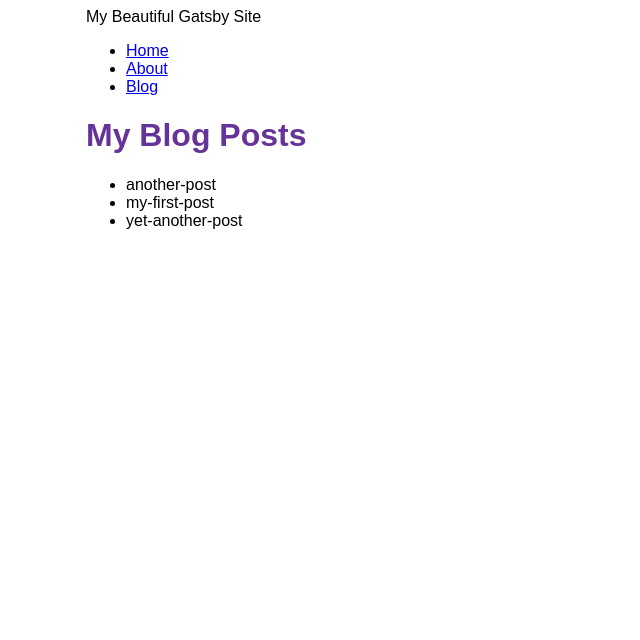
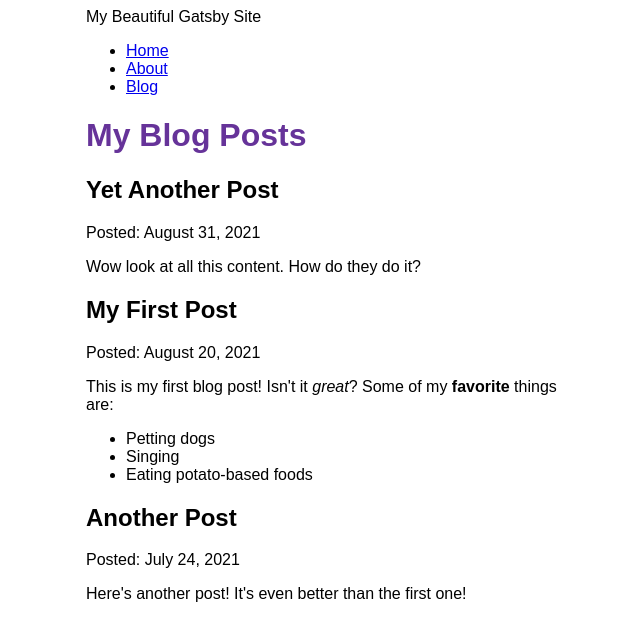
Before and after one commit to CamilaQueiroz/gastby-template, a Gatsby site: page /blog in a window 1280 px wide. Shown: the whole page, without its empty margins (304-944 px from the left). Built offline with nearby package versions, Linux system fonts and the light colour scheme; Gatsby itself is replaced by a stand-in of ours.

Commit message:
Finished Gatsby Tutorial Part 5

```diff
--- a/blog/another-post.mdx
+++ b/blog/another-post.mdx
@@ -0,0 +1,6 @@
+---
+title: "Another Post"
+date: "2021-07-24"
+---
+
+Here's another post! It's even better than the first one!
--- a/blog/my-first-post.mdx
+++ b/blog/my-first-post.mdx
@@ -0,0 +1,11 @@
+---
+title: "My First Post"
+date: "2021-08-20"
+---
+
+This is my first blog post! Isn't it _great_?
+Some of my **favorite** things are:
+
+- Petting dogs
+- Singing
+- Eating potato-based foods
--- a/blog/yet-another-post.mdx
+++ b/blog/yet-another-post.mdx
@@ -0,0 +1,6 @@
+---
+title: "Yet Another Post"
+date: "2021-08-31"
+---
+
+Wow look at all this content. How do they do it?
--- a/gatsby-config.js
+++ b/gatsby-config.js
@@ -14,5 +14,6 @@ module.exports = {
         path: `${__dirname}/blog`,
       },
     },
+    "gatsby-plugin-mdx",
   ],
 };
--- a/package.json
+++ b/package.json
@@ -14,9 +14,12 @@
     "clean": "gatsby clean"
   },
   "dependencies": {
+    "@mdx-js/mdx": "^1.6.22",
+    "@mdx-js/react": "^1.6.22",
     "gatsby": "^3.12.1",
     "gatsby-plugin-gatsby-cloud": "^3.0.0",
     "gatsby-plugin-image": "^1.12.0",
+    "gatsby-plugin-mdx": "^2.13.0",
     "gatsby-plugin-sharp": "^3.12.0",
     "gatsby-source-filesystem": "^3.12.0",
     "react": "^17.0.1",
--- a/src/pages/about.js
+++ b/src/pages/about.js
@@ -1,5 +1,4 @@
 import React from "react";
-import { Link } from "gatsby";
 
 import Layout from "../components/layout";
 
--- a/src/pages/blog.js
+++ b/src/pages/blog.js
@@ -1,25 +1,33 @@
 import React from "react";
 import { graphql } from "gatsby";
+import { MDXRenderer } from "gatsby-plugin-mdx";
 
 import Layout from "../components/layout";
 
 const BlogPage = ({ data }) => {
   return (
     <Layout pageTitle="My Blog Posts">
-      <ul>
-        {data.allFile.nodes.map((node) => (
-          <li key={node.name}>{node.name}</li>
-        ))}
-      </ul>
+      {data.allMdx.nodes.map((node) => (
+        <article key={node.id}>
+          <h2>{node.frontmatter.title}</h2>
+          <p>Posted: {node.frontmatter.date}</p>
+          <MDXRenderer>{node.body}</MDXRenderer>
+        </article>
+      ))}
     </Layout>
   );
 };
 
 export const query = graphql`
   query {
-    allFile {
+    allMdx(sort: { fields: frontmatter___date, order: DESC }) {
       nodes {
-        name
+        frontmatter {
+          date(formatString: "MMMM D, YYYY")
+          title
+        }
+        id
+        body
       }
     }
   }
```
Also changed, not shown: 1 other file.
